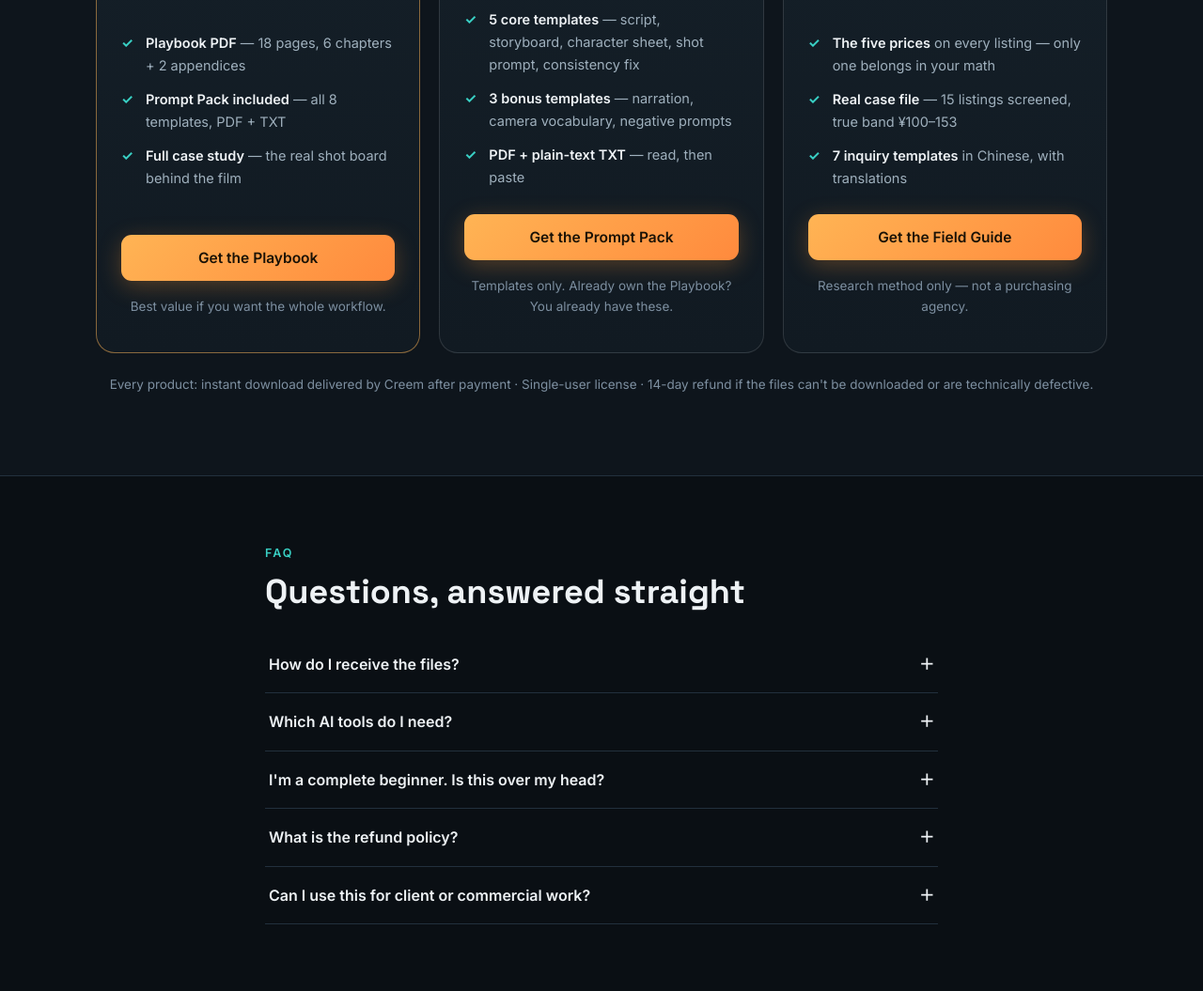
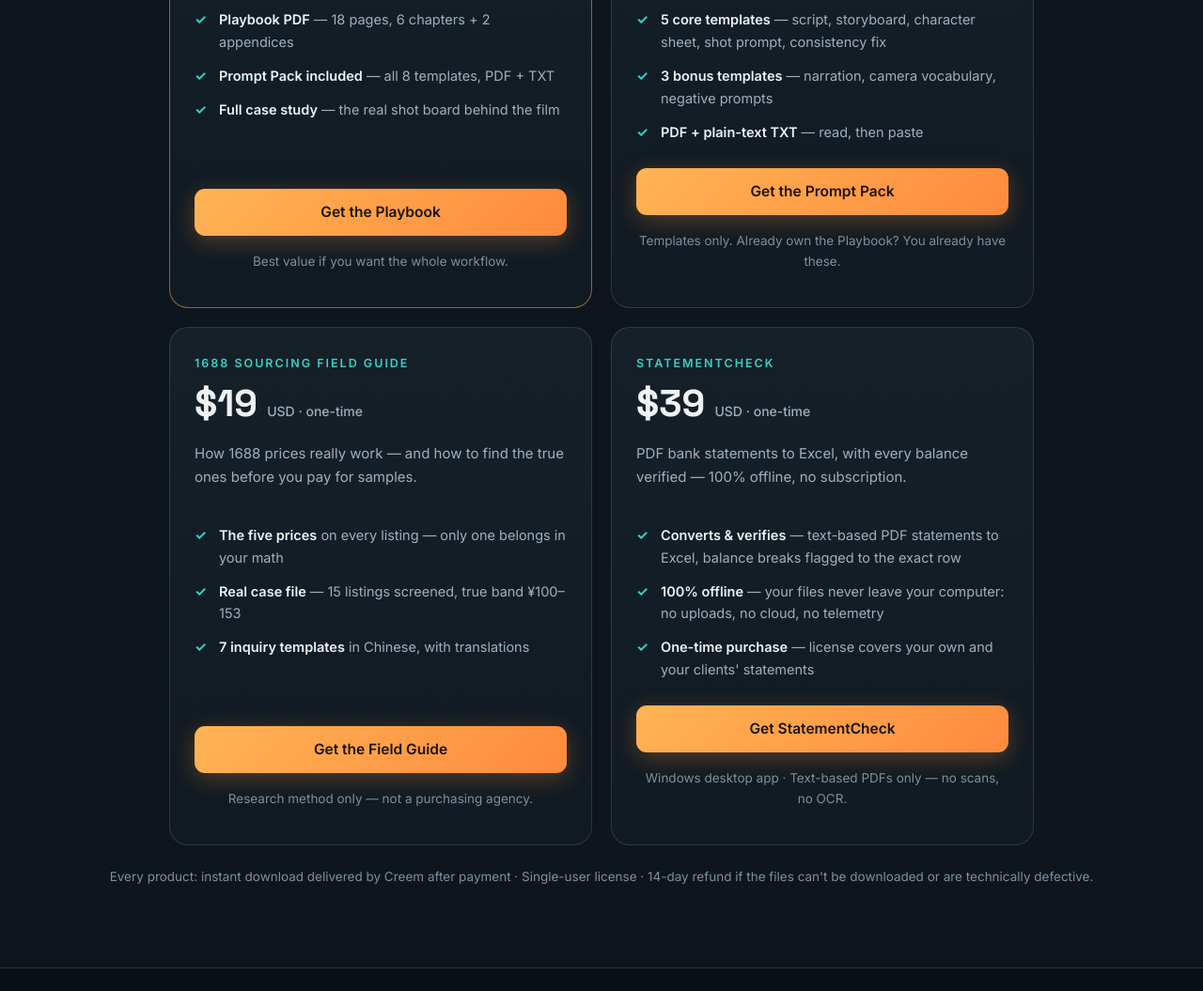
Before and after one commit to haomingyuan666-byte/haomingyuan666-byte.github.io, a plain HTML site: page index.html in a window 1280 px wide. Shown: the part 3189-4244 px from the top of the page at 94% size. Drawn offline with Linux system fonts and the light colour scheme.

Commit message:
Add StatementCheck as fourth store product

```diff
--- a/index.html
+++ b/index.html
@@ -157,7 +157,7 @@
   .doc .field{border:1.5px dashed #b9a86f;border-radius:8px;padding:8px 10px;font-size:13.5px;margin:8px 0;background:#fffdf6}
   .doc .fl{font-size:11px;letter-spacing:.06em;text-transform:uppercase;color:#8a6d1f;font-weight:700}
   .doc .doc-note{font-size:12.5px;color:#6b7280;margin:10px 0 2px}
-  .shop-grid{display:grid;grid-template-columns:repeat(3,1fr);gap:20px;align-items:stretch}
+  .shop-grid{display:grid;grid-template-columns:repeat(2,1fr);gap:20px;align-items:stretch;max-width:920px;margin:0 auto}
   .shop-card{background:linear-gradient(180deg,var(--panel2),var(--panel));border:1px solid rgba(255,255,255,.12);border-radius:20px;padding:28px 26px 24px;display:flex;flex-direction:column}
   .shop-card.featured{border-color:rgba(255,180,84,.5)}
   .shop-card .p{font-family:'Space Grotesk';font-size:40px;font-weight:700}
@@ -393,7 +393,7 @@
 <section class="pricing" id="shop">
   <div class="wrap">
     <div class="kicker" style="text-align:center">The Store</div>
-    <h2 class="sec-h" style="text-align:center">Three products. Straight prices, instant download.</h2>
+    <h2 class="sec-h" style="text-align:center">Four products. Straight prices, instant download.</h2>
     <div style="height:20px"></div>
     <div class="shop-grid">
       <div class="shop-card featured">
@@ -431,6 +431,18 @@
         </ul>
         <a class="btn" href="https://www.creem.io/product/prod_7CuYU5mcz5ywyO2rtWuAlC">Get the Field Guide</a>
         <p class="guarantee">Research method only — not a purchasing agency.</p>
+      </div>
+      <div class="shop-card">
+        <div class="kicker">StatementCheck</div>
+        <div class="p">$39 <small>USD · one-time</small></div>
+        <p class="hook">PDF bank statements to Excel, with every balance verified — 100% offline, no subscription.</p>
+        <ul>
+          <li><b>Converts &amp; verifies</b> — text-based PDF statements to Excel, balance breaks flagged to the exact row</li>
+          <li><b>100% offline</b> — your files never leave your computer: no uploads, no cloud, no telemetry</li>
+          <li><b>One-time purchase</b> — license covers your own and your clients' statements</li>
+        </ul>
+        <a class="btn" href="https://www.creem.io/product/prod_aAiByVAcqsTfVxlLkHfJC">Get StatementCheck</a>
+        <p class="guarantee">Windows desktop app · Text-based PDFs only — no scans, no OCR.</p>
       </div>
     </div>
     <p class="guarantee" style="margin-top:22px">Every product: instant download delivered by Creem after payment · Single-user license · 14-day refund if the files can't be downloaded or are technically defective.</p>
```
